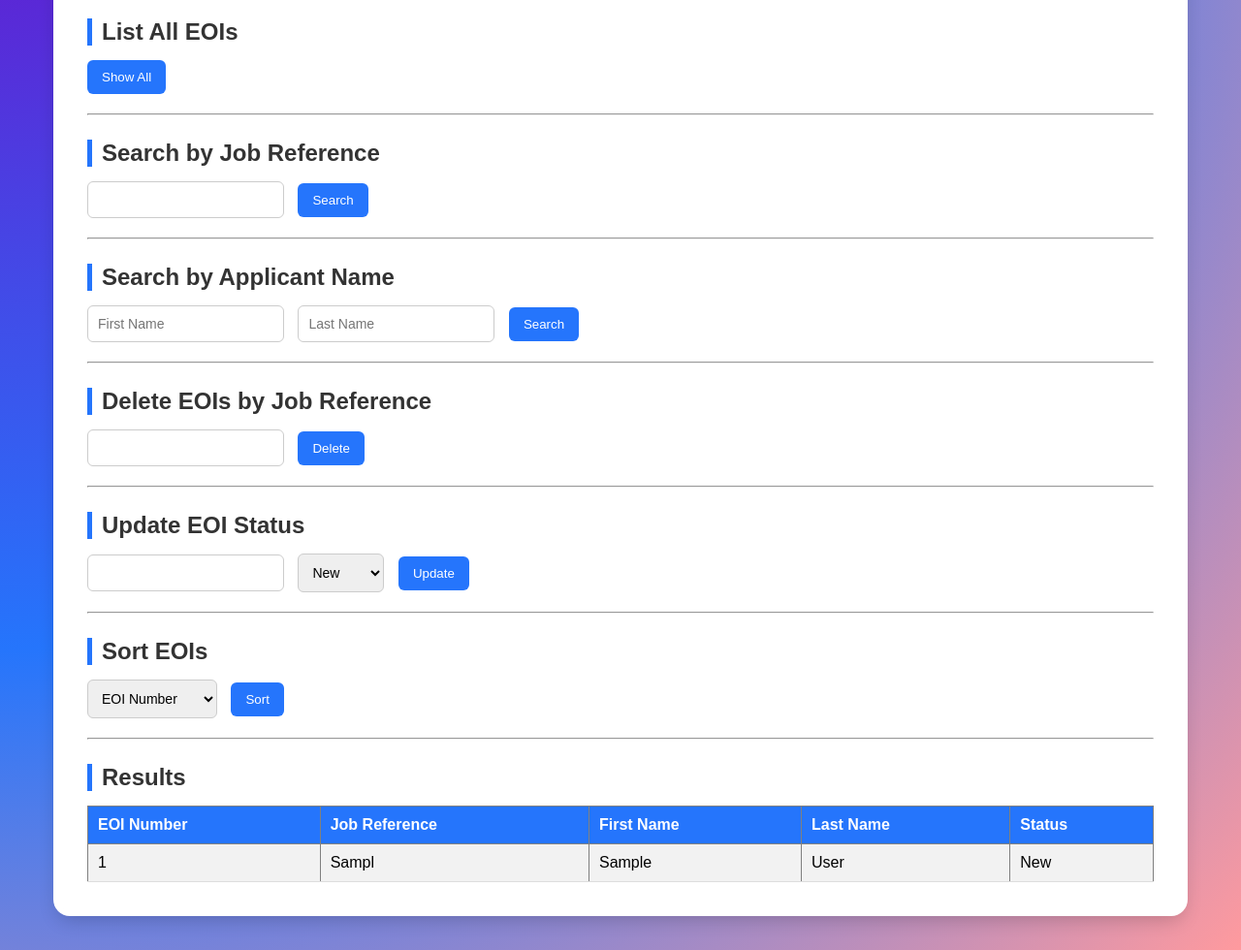
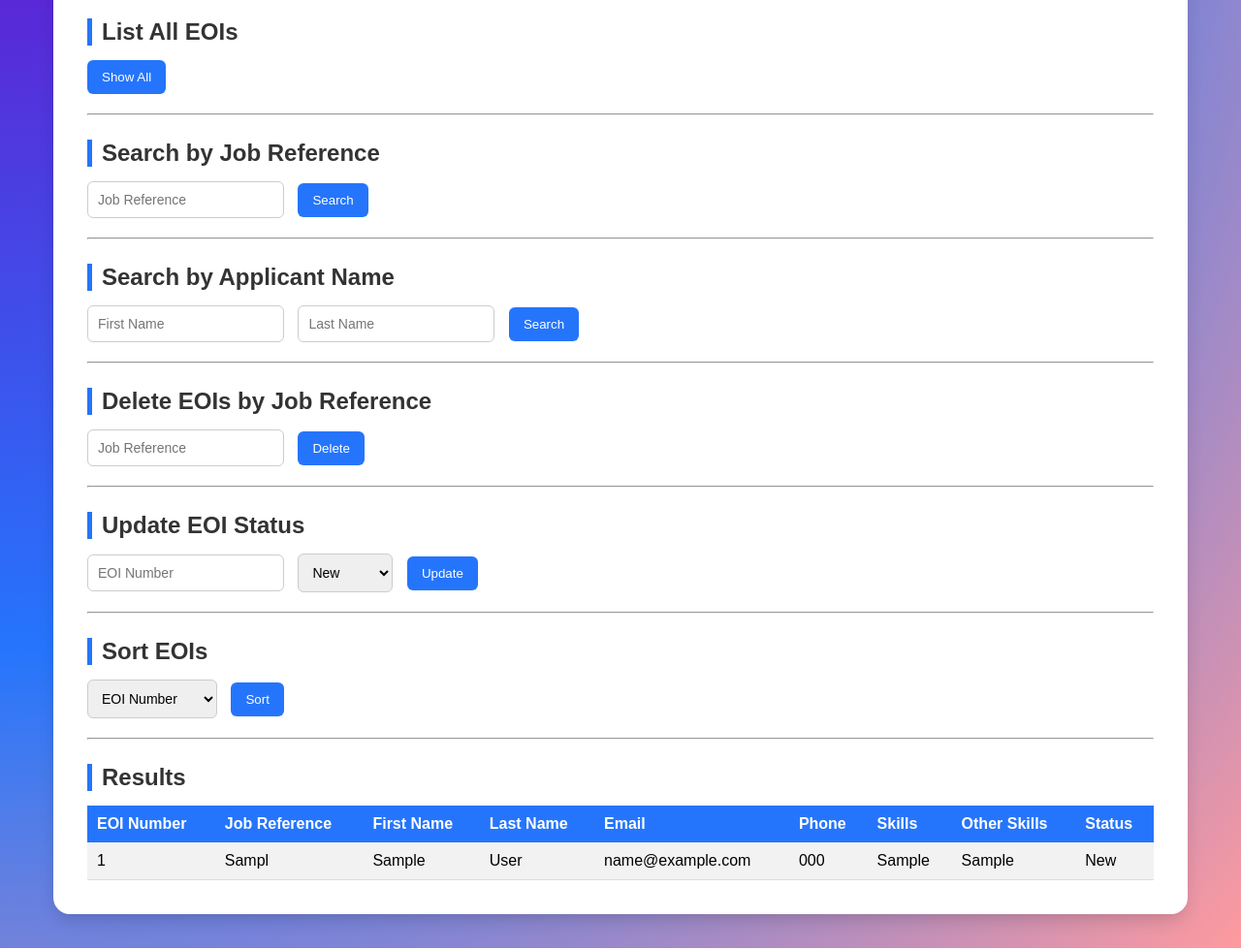
Before and after one commit to JakeStahlUNI/COS10026_WebTech_TeamProject, a PHP site: page /Manager.php in a window 1280 px wide. Shown: the part 202-1182 px from the top of the page at 97% size. Run offline with PHP 8.4, Linux system fonts and the light colour scheme; the visitor is signed in with stand-in values (Sample User, id 1); tables that the repository leaves empty hold one stand-in row (values such as "Sample post").

Commit message:
small update on the manager page

```diff
--- a/Manager.php
+++ b/Manager.php
@@ -2,42 +2,57 @@
 session_start();
 require_once("settings.php");
 
-// Connect to DB
+/* ---------------- DATABASE CONNECTION ---------------- */
+
 $conn = @mysqli_connect($host, $user, $pwd, $sql_db);
 
-if (!$conn) {
+if (!$conn)
+{
     die("Database connection failed: " . mysqli_connect_error());
 }
 
-// Block access if not logged in
-if (!isset($_SESSION['user_id'])) {
+/* ---------------- LOGIN PROTECTION ---------------- */
+
+if (!isset($_SESSION['username']))
+{
     header("Location: login.php");
     exit();
 }
 
-/* ---------------- DISPLAY TABLE ---------------- */
+/* ---------------- DISPLAY TABLE FUNCTION ---------------- */
 
 function displayTable($result)
 {
     if ($result && mysqli_num_rows($result) > 0)
     {
-        echo "<table border='1' cellpadding='8'>";
+        echo "<table>";
+
         echo "<tr>
                 <th>EOI Number</th>
                 <th>Job Reference</th>
                 <th>First Name</th>
                 <th>Last Name</th>
+                <th>Email</th>
+                <th>Phone</th>
+                <th>Skills</th>
+                <th>Other Skills</th>
                 <th>Status</th>
               </tr>";
 
         while ($row = mysqli_fetch_assoc($result))
         {
             echo "<tr>";
+
             echo "<td>" . $row["EOInumber"] . "</td>";
             echo "<td>" . $row["jobref"] . "</td>";
             echo "<td>" . $row["firstname"] . "</td>";
             echo "<td>" . $row["lastname"] . "</td>";
+            echo "<td>" . $row["email"] . "</td>";
+            echo "<td>" . $row["phone"] . "</td>";
+            echo "<td>" . $row["skills"] . "</td>";
+            echo "<td>" . $row["otherskills"] . "</td>";
             echo "<td>" . $row["status"] . "</td>";
+
             echo "</tr>";
         }
 
@@ -52,11 +67,13 @@ function displayTable($result)
 
 <!DOCTYPE html>
 <html lang="en">
+
 <head>
+
 <meta charset="UTF-8">
+
 <title>Manage EOIs</title>
 
-<!-- IMPORTANT: link your new CSS -->
 <link rel="stylesheet" href="Styles/manager.css">
 
 </head>
@@ -67,68 +84,132 @@ function displayTable($result)
 
 <h1>HR Manager Page</h1>
 
-<a href="index.php">Logout</a>
+<a href="index.php" class="logout-btn">Logout</a>
 
 <hr>
 
+<!-- LIST ALL -->
+
 <h2>List All EOIs</h2>
+
 <form method="post">
-    <input type="submit" name="list_all" value="Show All">
+
+    <input type="submit"
+           name="list_all"
+           value="Show All">
+
 </form>
 
 <hr>
 
+<!-- SEARCH JOB REFERENCE -->
+
 <h2>Search by Job Reference</h2>
+
 <form method="post">
-    <input type="text" name="job_ref" required>
-    <input type="submit" name="search_job" value="Search">
+
+    <input type="text"
+           name="job_ref"
+           placeholder="Job Reference"
+           required>
+
+    <input type="submit"
+           name="search_job"
+           value="Search">
+
 </form>
 
 <hr>
 
+<!-- SEARCH NAME -->
+
 <h2>Search by Applicant Name</h2>
+
 <form method="post">
-    <input type="text" name="fname" placeholder="First Name">
-    <input type="text" name="lname" placeholder="Last Name">
-    <input type="submit" name="search_name" value="Search">
+
+    <input type="text"
+           name="fname"
+           placeholder="First Name">
+
+    <input type="text"
+           name="lname"
+           placeholder="Last Name">
+
+    <input type="submit"
+           name="search_name"
+           value="Search">
+
 </form>
 
 <hr>
 
+<!-- DELETE -->
+
 <h2>Delete EOIs by Job Reference</h2>
+
 <form method="post">
-    <input type="text" name="delete_ref" required>
-    <input type="submit" name="delete_btn" value="Delete">
+
+    <input type="text"
+           name="delete_ref"
+           placeholder="Job Reference"
+           required>
+
+    <input type="submit"
+           name="delete_btn"
+           value="Delete">
+
 </form>
 
 <hr>
 
+<!-- UPDATE STATUS -->
+
 <h2>Update EOI Status</h2>
+
 <form method="post">
-    <input type="number" name="eoi_id" required>
+
+    <input type="number"
+           name="eoi_id"
+           placeholder="EOI Number"
+           required>
 
     <select name="status">
+
         <option value="New">New</option>
         <option value="Current">Current</option>
         <option value="Final">Final</option>
+        <option value="Rejected">Rejected</option>
+
     </select>
 
-    <input type="submit" name="update_status" value="Update">
+    <input type="submit"
+           name="update_status"
+           value="Update">
+
 </form>
 
 <hr>
 
+<!-- SORT -->
+
 <h2>Sort EOIs</h2>
+
 <form method="post">
+
     <select name="sort_field">
+
         <option value="EOInumber">EOI Number</option>
         <option value="firstname">First Name</option>
         <option value="lastname">Last Name</option>
         <option value="jobref">Job Reference</option>
         <option value="status">Status</option>
+
     </select>
 
-    <input type="submit" name="sort_btn" value="Sort">
+    <input type="submit"
+           name="sort_btn"
+           value="Sort">
+
 </form>
 
 <hr>
@@ -138,111 +219,174 @@ function displayTable($result)
 <?php
 
 /* ---------------- LIST ALL ---------------- */
+
 if (isset($_POST["list_all"]))
 {
     $sql = "SELECT * FROM eoi";
+
     $result = mysqli_query($conn, $sql);
+
     displayTable($result);
 }
 
 /* ---------------- SEARCH JOB REF ---------------- */
+
 elseif (isset($_POST["search_job"]))
 {
     $job_ref = trim($_POST["job_ref"]);
 
-    $stmt = mysqli_prepare($conn, "SELECT * FROM eoi WHERE jobref = ?");
+    $stmt = mysqli_prepare($conn,
+        "SELECT * FROM eoi WHERE jobref = ?");
+
     mysqli_stmt_bind_param($stmt, "s", $job_ref);
+
     mysqli_stmt_execute($stmt);
 
     $result = mysqli_stmt_get_result($stmt);
+
     displayTable($result);
 }
 
 /* ---------------- SEARCH NAME ---------------- */
+
 elseif (isset($_POST["search_name"]))
 {
     $fname = trim($_POST["fname"]);
     $lname = trim($_POST["lname"]);
 
     $sql = "SELECT * FROM eoi WHERE 1=1";
+
     $params = [];
     $types = "";
 
-    if ($fname != "") {
+    if ($fname != "")
+    {
         $sql .= " AND firstname = ?";
+
         $params[] = $fname;
+
         $types .= "s";
     }
 
-    if ($lname != "") {
+    if ($lname != "")
+    {
         $sql .= " AND lastname = ?";
+
         $params[] = $lname;
+
         $types .= "s";
     }
 
     $stmt = mysqli_prepare($conn, $sql);
 
-    if (count($params) > 0) {
-        mysqli_stmt_bind_param($stmt, $types, ...$params);
+    if (count($params) > 0)
+    {
+        mysqli_stmt_bind_param($stmt,
+            $types,
+            ...$params);
     }
 
     mysqli_stmt_execute($stmt);
+
     $result = mysqli_stmt_get_result($stmt);
 
     displayTable($result);
 }
 
 /* ---------------- DELETE ---------------- */
+
 elseif (isset($_POST["delete_btn"]))
 {
     $delete_ref = trim($_POST["delete_ref"]);
 
-    $stmt = mysqli_prepare($conn, "DELETE FROM eoi WHERE jobref = ?");
+    $stmt = mysqli_prepare($conn,
+        "DELETE FROM eoi WHERE jobref = ?");
+
     mysqli_stmt_bind_param($stmt, "s", $delete_ref);
+
     mysqli_stmt_execute($stmt);
 
     echo "<p>EOIs deleted successfully.</p>";
+
+    $sql = "SELECT * FROM eoi";
+
+    $result = mysqli_query($conn, $sql);
+
+    displayTable($result);
 }
 
 /* ---------------- UPDATE STATUS ---------------- */
+
 elseif (isset($_POST["update_status"]))
 {
     $eoi_id = $_POST["eoi_id"];
+
     $status = $_POST["status"];
 
-    $stmt = mysqli_prepare($conn, "UPDATE eoi SET status = ? WHERE EOInumber = ?");
-    mysqli_stmt_bind_param($stmt, "si", $status, $eoi_id);
+    $stmt = mysqli_prepare($conn,
+        "UPDATE eoi
+         SET status = ?
+         WHERE EOInumber = ?");
+
+    mysqli_stmt_bind_param($stmt,
+        "si",
+        $status,
+        $eoi_id
+    );
+
     mysqli_stmt_execute($stmt);
 
     echo "<p>Status updated successfully.</p>";
+
+    $sql = "SELECT * FROM eoi";
+
+    $result = mysqli_query($conn, $sql);
+
+    displayTable($result);
 }
 
 /* ---------------- SORT ---------------- */
+
 elseif (isset($_POST["sort_btn"]))
 {
-    $allowed = ["EOInumber", "firstname", "lastname", "jobref", "status"];
+    $allowed = [
+        "EOInumber",
+        "firstname",
+        "lastname",
+        "jobref",
+        "status"
+    ];
+
     $sort = $_POST["sort_field"];
 
     if (in_array($sort, $allowed))
     {
         $sql = "SELECT * FROM eoi ORDER BY $sort";
+
         $result = mysqli_query($conn, $sql);
+
         displayTable($result);
     }
 }
 
 /* ---------------- DEFAULT ---------------- */
+
 else
 {
     $sql = "SELECT * FROM eoi";
+
     $result = mysqli_query($conn, $sql);
+
     displayTable($result);
 }
 
+/* ---------------- CLOSE DB ---------------- */
+
 mysqli_close($conn);
+
 ?>
 
-</div> <!-- END manager-container -->
+</div>
 
 </body>
 </html>
```
